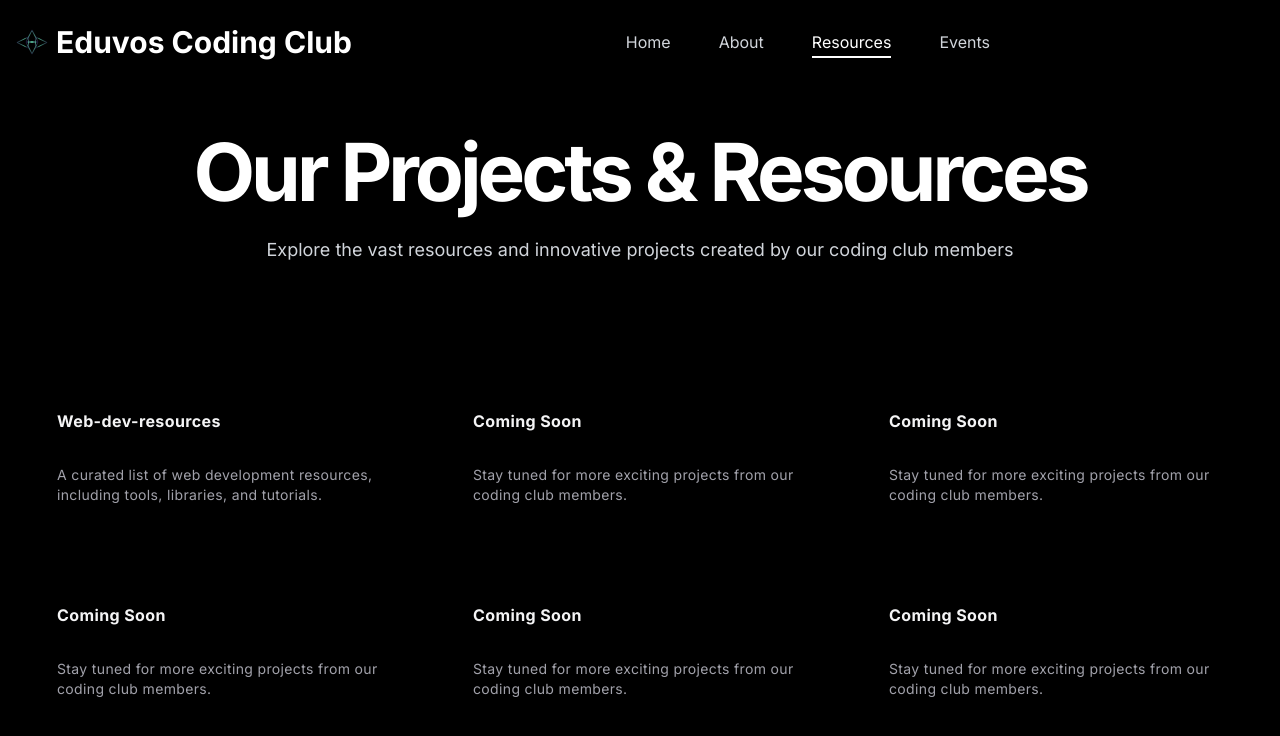
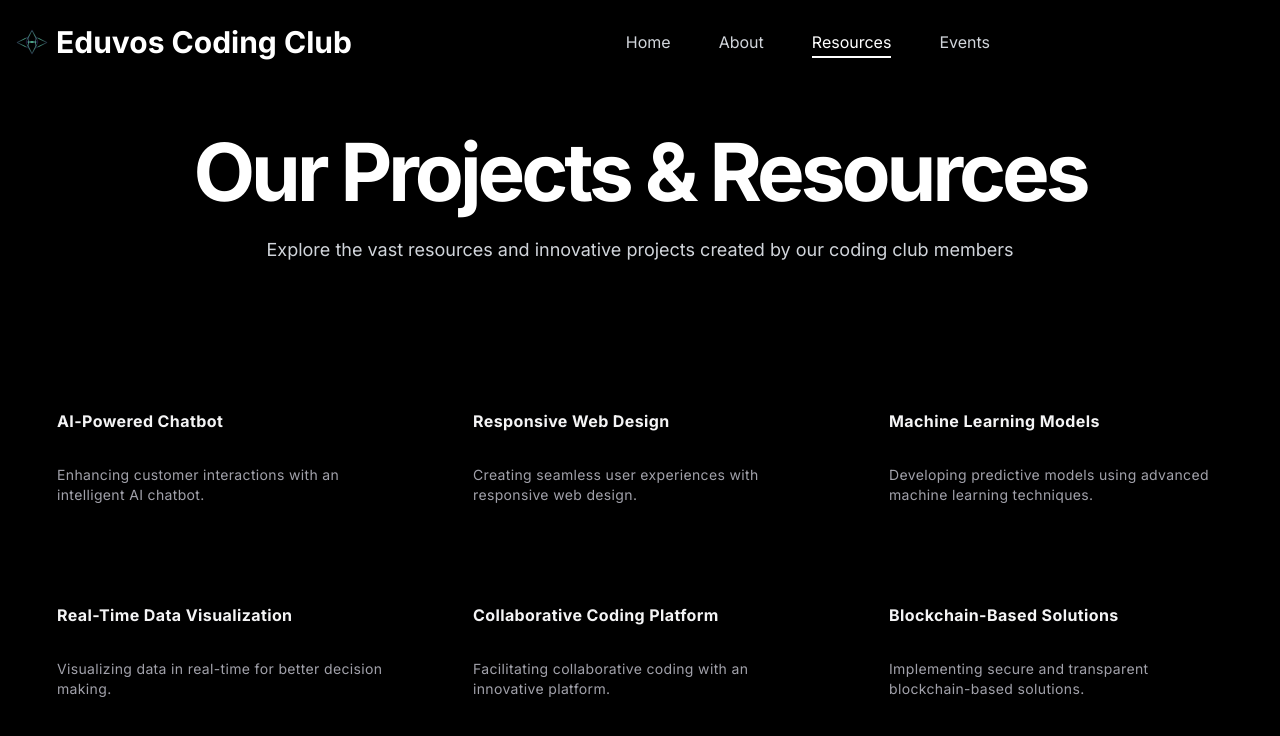
Before and after one commit to 1Blxnk1/coding-club-site-vossie, a Next.js app in the folder codingclub_site/: page /projects in a window 1280 px wide. Shown: the top 736 px of the page. Built offline with nearby package versions, Linux system fonts and the light colour scheme.

Commit message:
Update projects list with new project titles and descriptions

```diff
--- a/codingclub_site/src/app/projects/page.tsx
+++ b/codingclub_site/src/app/projects/page.tsx
@@ -4,34 +4,34 @@ import { HoverEffect } from '@/components/ui/card-hover-effect'
 
 const projects = [
   {
-    title: "Web-dev-resources",
-    description: "A curated list of web development resources, including tools, libraries, and tutorials.",
-    link: "https://github.com/iamismile/web-dev-resources"
+    title: "AI-Powered Chatbot",
+    description: "Enhancing customer interactions with an intelligent AI chatbot.",
+    link: "https://github.com/example/ai-powered-chatbot"
   },
   {
-    title: "Coming Soon",
-    description: "Stay tuned for more exciting projects from our coding club members.",
-    link: "theresnothinghere"
+    title: "Responsive Web Design",
+    description: "Creating seamless user experiences with responsive web design.",
+    link: "https://github.com/example/responsive-web-design"
   },
   {
-    title: "Coming Soon",
-    description: "Stay tuned for more exciting projects from our coding club members.",
-    link: "heretoo"
+    title: "Machine Learning Models",
+    description: "Developing predictive models using advanced machine learning techniques.",
+    link: "https://github.com/example/machine-learning-models"
   },
   {
-    title: "Coming Soon",
-    description: "Stay tuned for more exciting projects from our coding club members.",
-    link: "comeonbro"
+    title: "Real-Time Data Visualization",
+    description: "Visualizing data in real-time for better decision making.",
+    link: "https://github.com/example/real-time-data-visualization"
   },
   {
-    title: "Coming Soon",
-    description: "Stay tuned for more exciting projects from our coding club members.",
-    link: "eheheheh"
+    title: "Collaborative Coding Platform",
+    description: "Facilitating collaborative coding with an innovative platform.",
+    link: "https://github.com/example/collaborative-coding-platform"
   },
   {
-    title: "Coming Soon",
-    description: "Stay tuned for more exciting projects from our coding club members.",
-    link: "lol"
+    title: "Blockchain-Based Solutions",
+    description: "Implementing secure and transparent blockchain-based solutions.",
+    link: "https://github.com/example/blockchain-based-solutions"
   }
 ]
 
```
